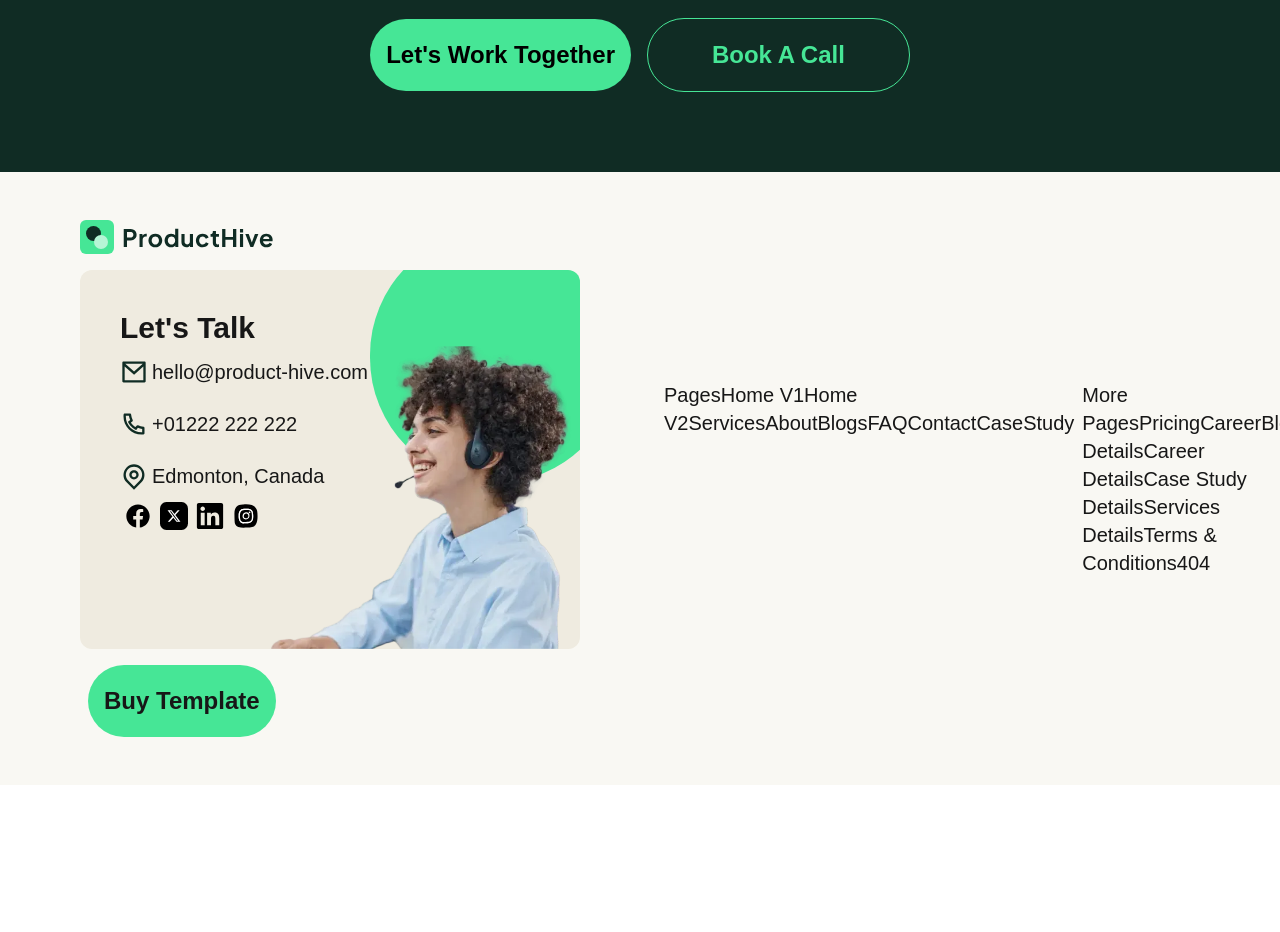
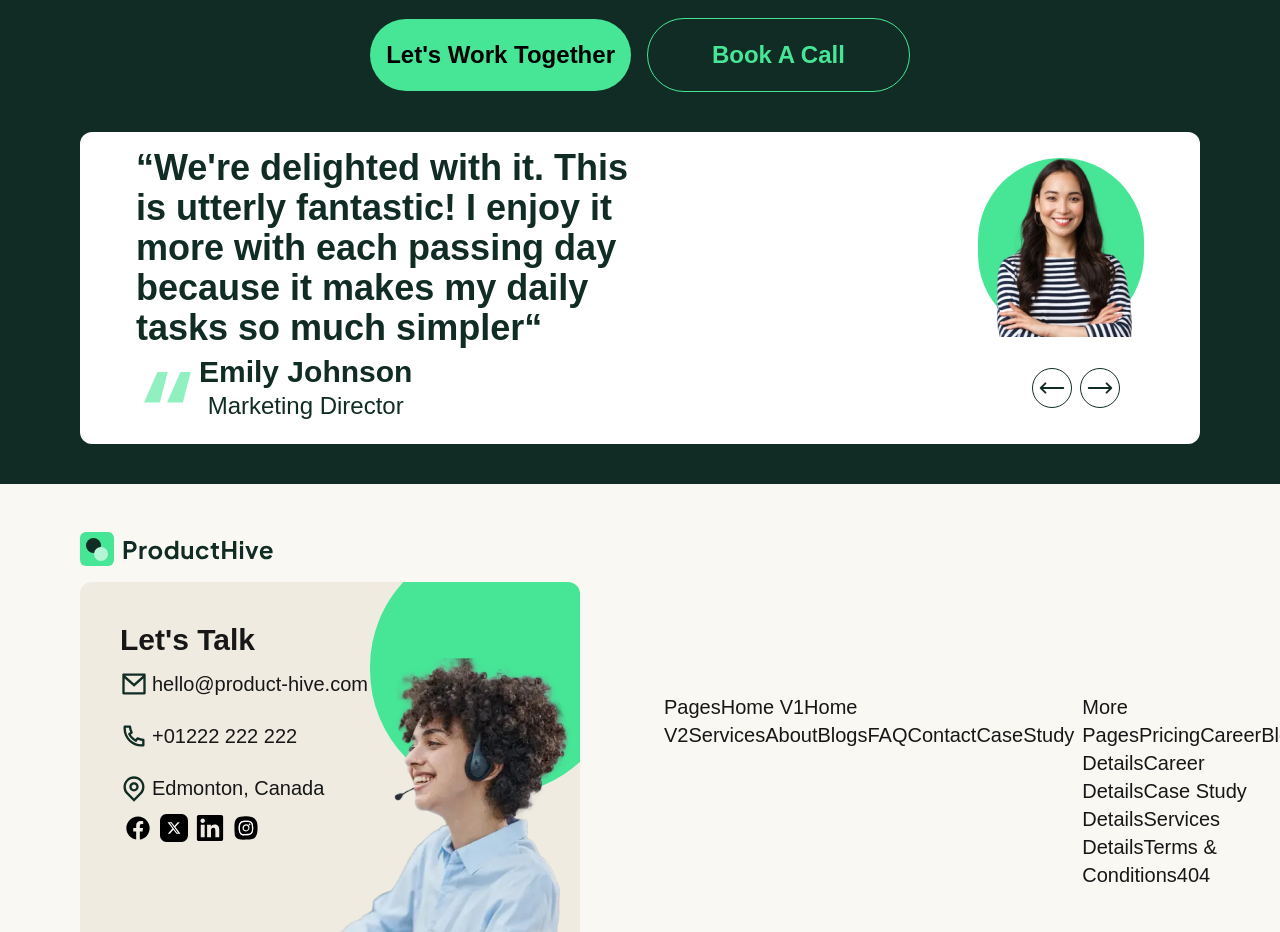
Before and after one commit to Yagya-Adh/product_hive, a Next.js app: page / in a window 1280 px wide. Shown: the part 5740-6672 px from the top of the page. Before the commit the page ends 6525 px from the top, so only its background shows below. Built offline with nearby package versions, Linux system fonts and the light colour scheme.

Commit message:
Create: custom card for loop slider creat

```diff
--- a/app/components/button/ArrowButton.tsx
+++ b/app/components/button/ArrowButton.tsx
@@ -1,7 +1,28 @@
-import React from "react";
+"use client";
 
-const ArrowButton = () => {
-  return <div>ArrowButton</div>;
+import {
+  ArrowLongLeftIcon,
+  ArrowLongRightIcon,
+} from "@heroicons/react/24/solid";
+
+interface IArrowButton {
+  variant: string;
+  clickHandle: () => void;
+}
+
+const ArrowButton = ({ variant, clickHandle }: IArrowButton) => {
+  if (variant == "double-arrow") {
+    return (
+      <div className="flex items-center p-5">
+        <button onClick={clickHandle} className="mx-1">
+          <ArrowLongLeftIcon className="p-1 size-10  border border-productHives-mainBackground hover:text-white hover:bg-productHives-mainBackground  rounded-full" />
+        </button>
+        <button className="mx-1" onClick={clickHandle}>
+          <ArrowLongRightIcon className="p-1 size-10 border border-productHives-mainBackground hover:text-white hover:bg-productHives-mainBackground  rounded-full" />
+        </button>
+      </div>
+    );
+  }
 };
 
 export default ArrowButton;
--- a/app/components/button/ButtonPills.tsx
+++ b/app/components/button/ButtonPills.tsx
@@ -11,7 +11,7 @@ const ButtonPills = ({ text, variant, padding }: IPillButtonProps) => {
       {variant == "button-outline" ? (
         <button
           className={` relative rounded-full py-1 ${padding ? padding : ""}
-          text-productHives-buttonColor hover:text-black
+          text-productHives-buttonColor hover:text-productHives-TextSecondary
           mx-2 border border-productHives-buttonColor bg-transparent  hover:bg-productHives-buttonColor items-center text-2xl font-bold cursor-pointer overflow-hidden transition-transform duration-300 ease-in-out group`}
         >
           <div className="overflow-hidden flex flex-col items-center group">
--- a/app/components/card/SliderCard.tsx
+++ b/app/components/card/SliderCard.tsx
@@ -1,19 +1,39 @@
 "use client";
+import Image from "next/image";
+import ArrowButton from "../button/ArrowButton";
+import emilyImage from "@/app/assets/images/slider/emilyImage.png";
+import doubleCot from "@/app/assets/images/slider/coat.svg";
+const SliderCard = () => {
+  const clickHandle = () => {
+    return alert("click");
+  };
+  return (
+    <div className="bg-white rounded-xl text-productHives-TextSecondary p-4">
+      <div className="grid grid-cols-2 px-10">
+        <p className="text-productHives-TextSecondary text-4xl max-w-screen-sm font-bold">
+          &ldquo;We&apos;re delighted with it. This is utterly fantastic! I
+          enjoy it more with each passing day because it makes my daily tasks so
+          much simpler&ldquo;
+        </p>
+        <div className="flex flex-col justify-center items-end">
+          <div className="bg-productHives-buttonColor rounded-full flex  items-start">
+            <Image src={emilyImage} alt="slider_" className="" />
+          </div>
+        </div>
+      </div>
 
-import React from "react";
-
-const SliderCard = () => {
-  return (
-    <div className="max-w-screen-sm mx-auto px-10">
-      <p>
-        &ldquo;We&apos;re delighted with it. This is utterly fantastic! I enjoy
-        it more with each passing day because it makes my daily tasks so much
-        simpler&ldquo;&ldquo;
-      </p>
-      <h1>
-        Emily Johnson
-        <span>Marketing Director</span>
-      </h1>
+      <div className="grid grid-cols-2 items-center px-10">
+        <div className="flex items-center">
+          <Image src={doubleCot} alt="DoubkeCot_" className="mx-2" />
+          <h1 className="text-productHives-TextSecondary font-bold text-3xl flex flex-col items-center">
+            Emily Johnson
+            <span className="font-light text-2xl">Marketing Director</span>
+          </h1>
+        </div>
+        <div className="flex flex-col items-end justify-center">
+          <ArrowButton variant="double-arrow" clickHandle={clickHandle} />
+        </div>
+      </div>
     </div>
   );
 };
--- a/app/components/home/Revenue.tsx
+++ b/app/components/home/Revenue.tsx
@@ -1,5 +1,6 @@
 "use client";
 import CustomTextBanner from "../banner/CustomTextBanner";
+import SliderCard from "../card/SliderCard";
 
 const Revenue = () => {
   return (
@@ -9,6 +10,9 @@ const Revenue = () => {
           preText="Revenue enablement that"
           highlightText="customers love"
         />
+        <div>
+          <SliderCard />
+        </div>
       </div>
     </div>
   );
--- a/tailwind.config.ts
+++ b/tailwind.config.ts
@@ -18,6 +18,7 @@ const config: Config = {
           lightYellow: "#efebe0",
           ProductOwner: "#f9f8f3",
           feautrePill: "#90f0c0",
+          TextSecondary: "#102c24",
         },
       },
       backgroundImage: {
```
Also changed, not shown: app/assets/images/slider/coat.svg (added), app/assets/images/slider/emilyImage.png (added).
